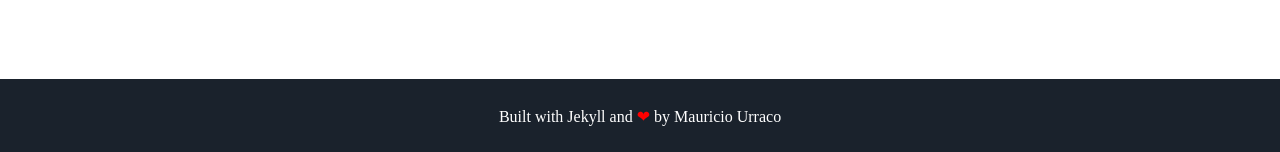
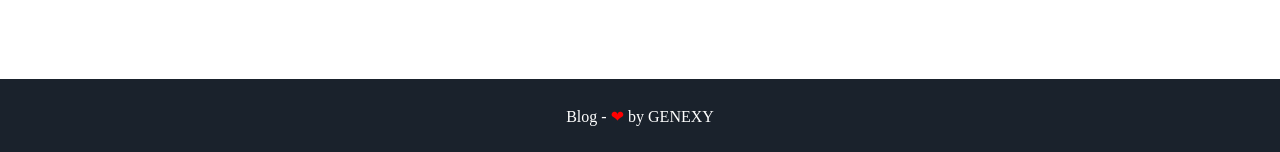
Before and after one commit to GENE-XY/GENE, a Jekyll site: the page built from index.html, in a window 1280 px wide. Shown: the part 1517-1669 px from the top of the page. Built offline with Jekyll 4.4.1, drawn with Linux system fonts in a browser that asks for light colours; some web fonts are replaced.

Commit message:
Update footer.html

```diff
--- a/_includes/footer.html
+++ b/_includes/footer.html
@@ -1,6 +1,6 @@
 <footer class="footer">
     <!-- <p>&copy; {{ site.username }}</p> -->
-    <p>Built with Jekyll and <span class="love">❤</span> by <a href="https://github.com/murraco">Mauricio Urraco</a></p>
+    <p>Blog - <span class="love">❤</span> by <a href="https://github.com/GENE">GENEXY</a></p>
 </footer>
 <script src="//cdn.jsdelivr.net/particles.js/2.0.0/particles.min.js"></script>
 <script src="{{ '/assets/js/sweet-scroll.min.js' | prepend: site.baseurl }}"></script>
```
